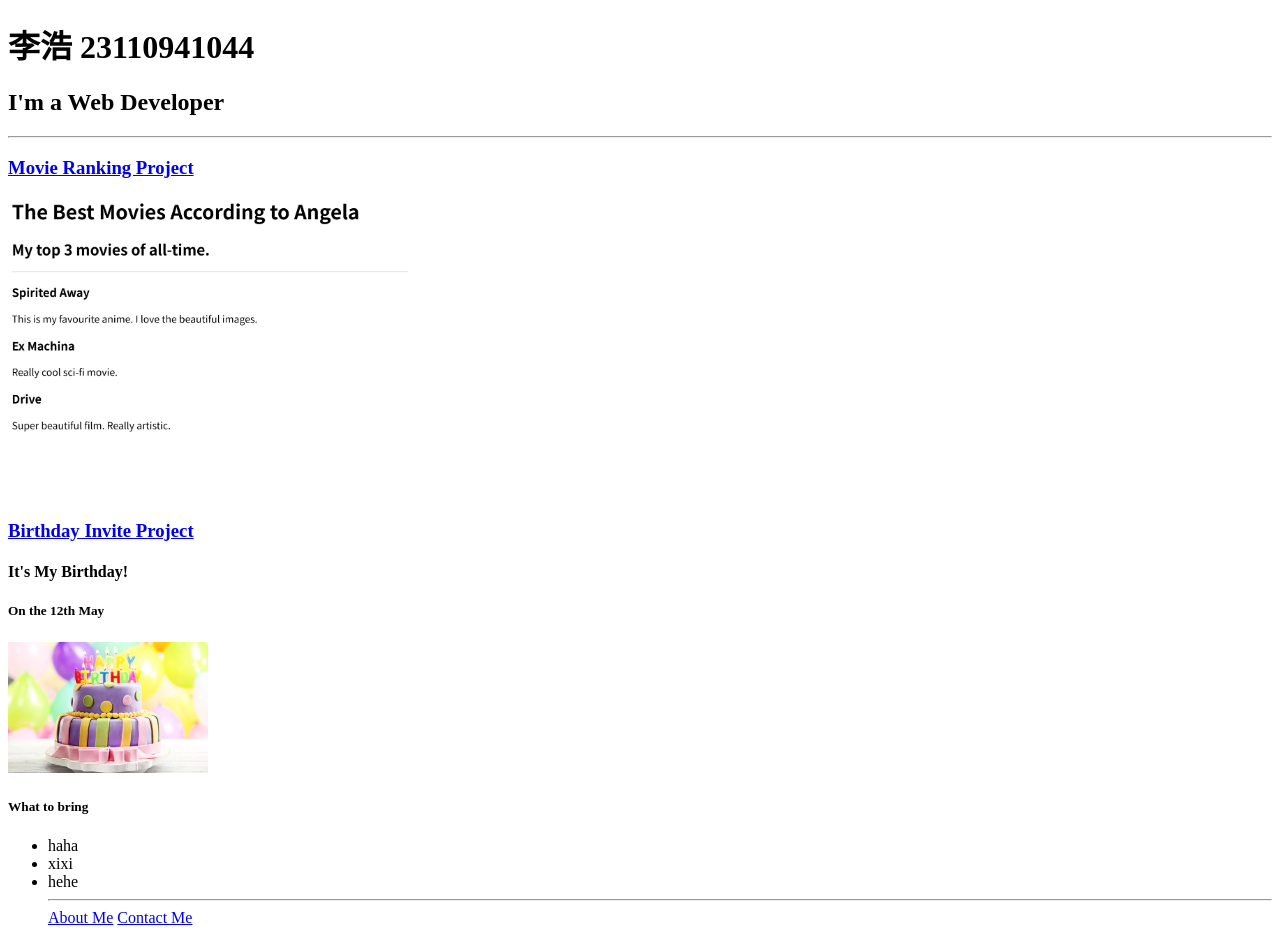
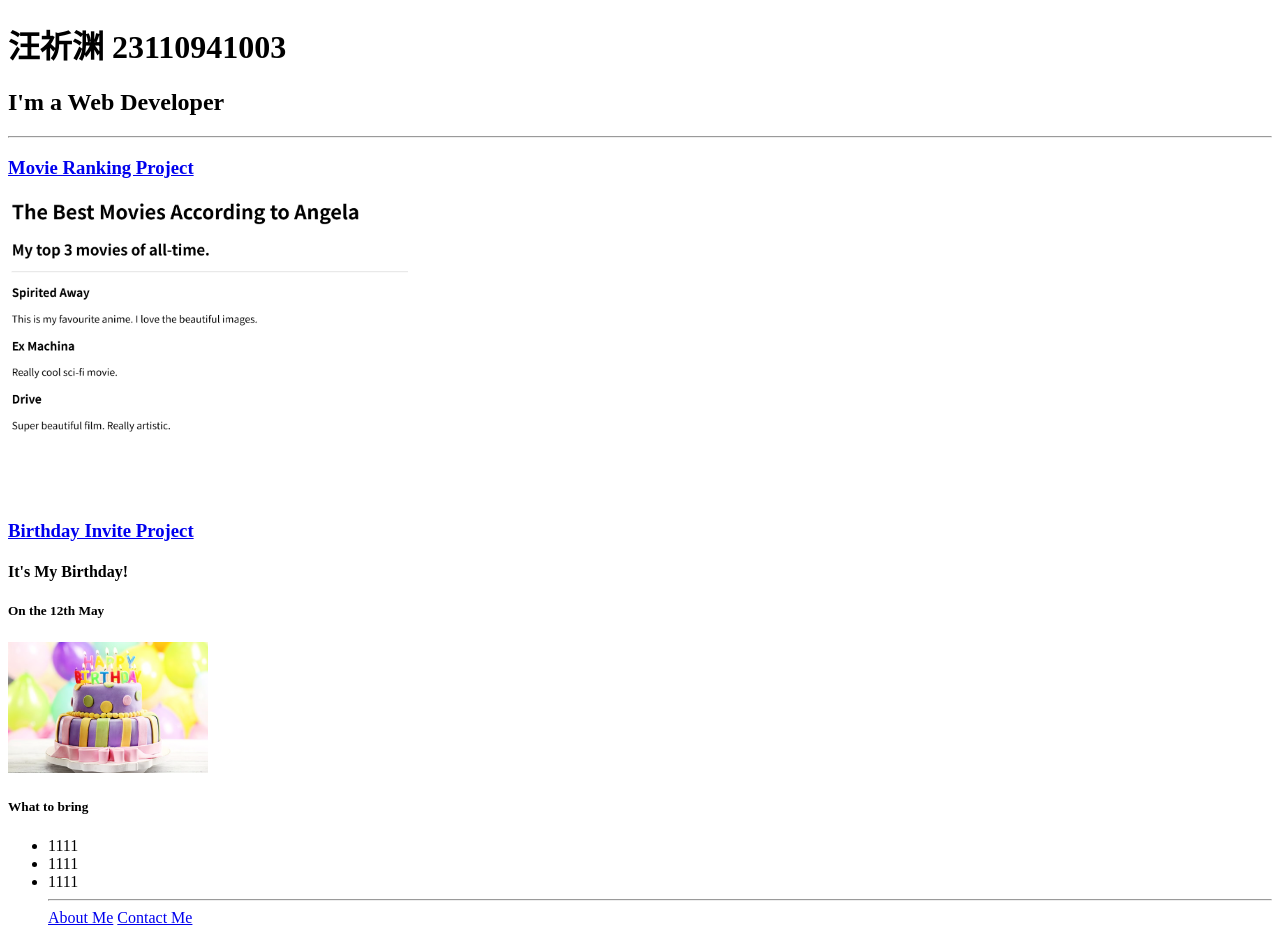
Before and after one commit to YuanBro0423/YuanBro, a plain HTML site: page index.html in a window 1280 px wide. Drawn offline with Linux system fonts and the light colour scheme; files whose address does not match are found by name.

Commit message:
Update index.html

```diff
--- a/index.html
+++ b/index.html
@@ -7,7 +7,7 @@
     <title>Angela Yu's Portfolio</title>
 </head>
 <body>
-    <h1>李浩 23110941044</h1>
+    <h1>汪祈渊 23110941003</h1>
     <h2>I'm a Web Developer</h2>
     <hr>
     <h3><a href="./public/movie-ranking.html">Movie Ranking Project</a></h3>
@@ -18,9 +18,9 @@
     <img src="./assets/images/birthday-cake.png" alt="Birthday Cake" style="width: 200px; height: auto;">
 <h5>What to bring</h5>
 <ul>
-<li>  haha </li>
-<li> xixi </li>
-<li> hehe  </li>
+<li>  1111 </li>
+<li> 1111</li>
+<li> 1111  </li>
 </ol>
     <hr>
     <a href="./public/about.html">About Me</a>
```
